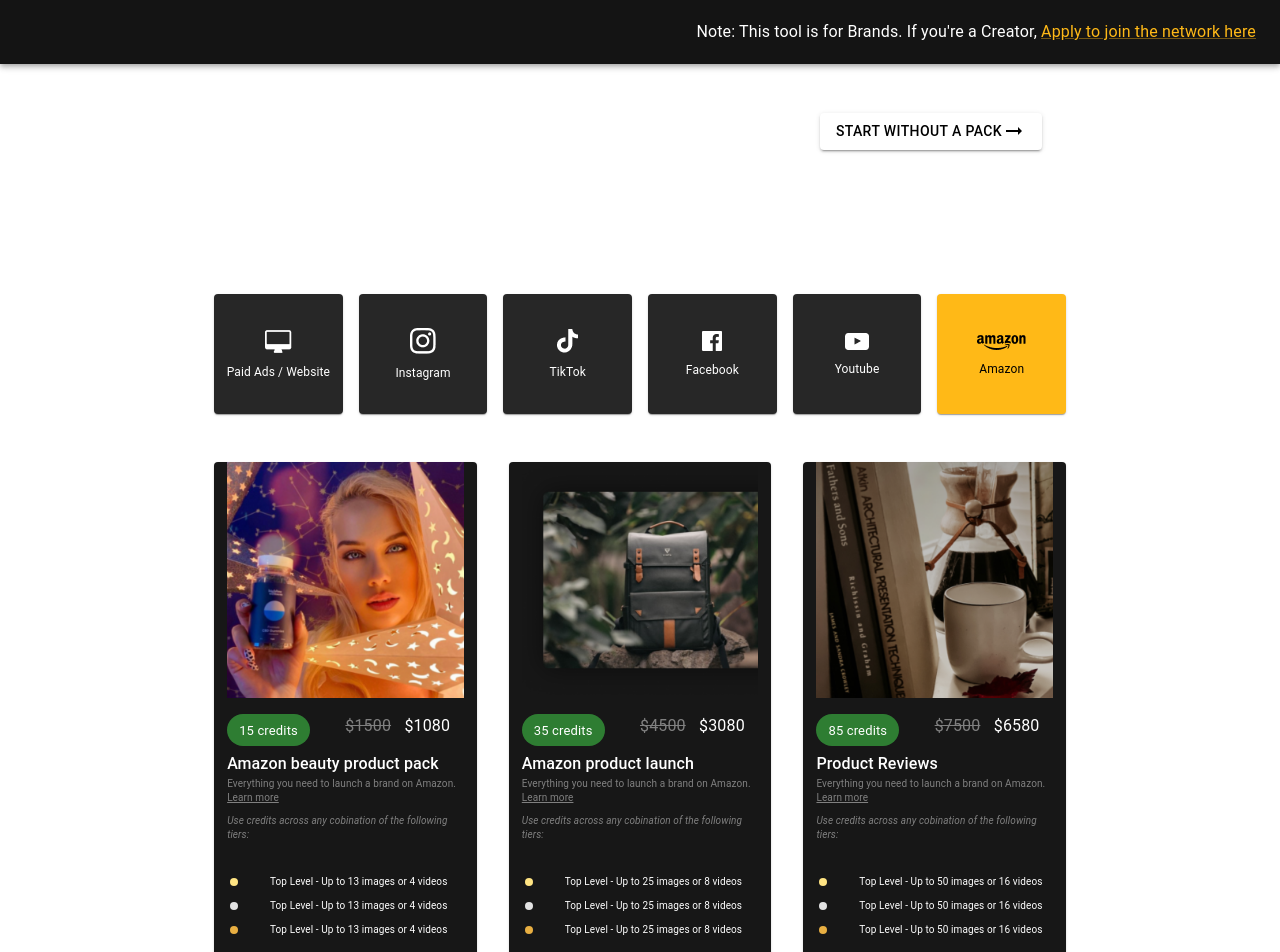
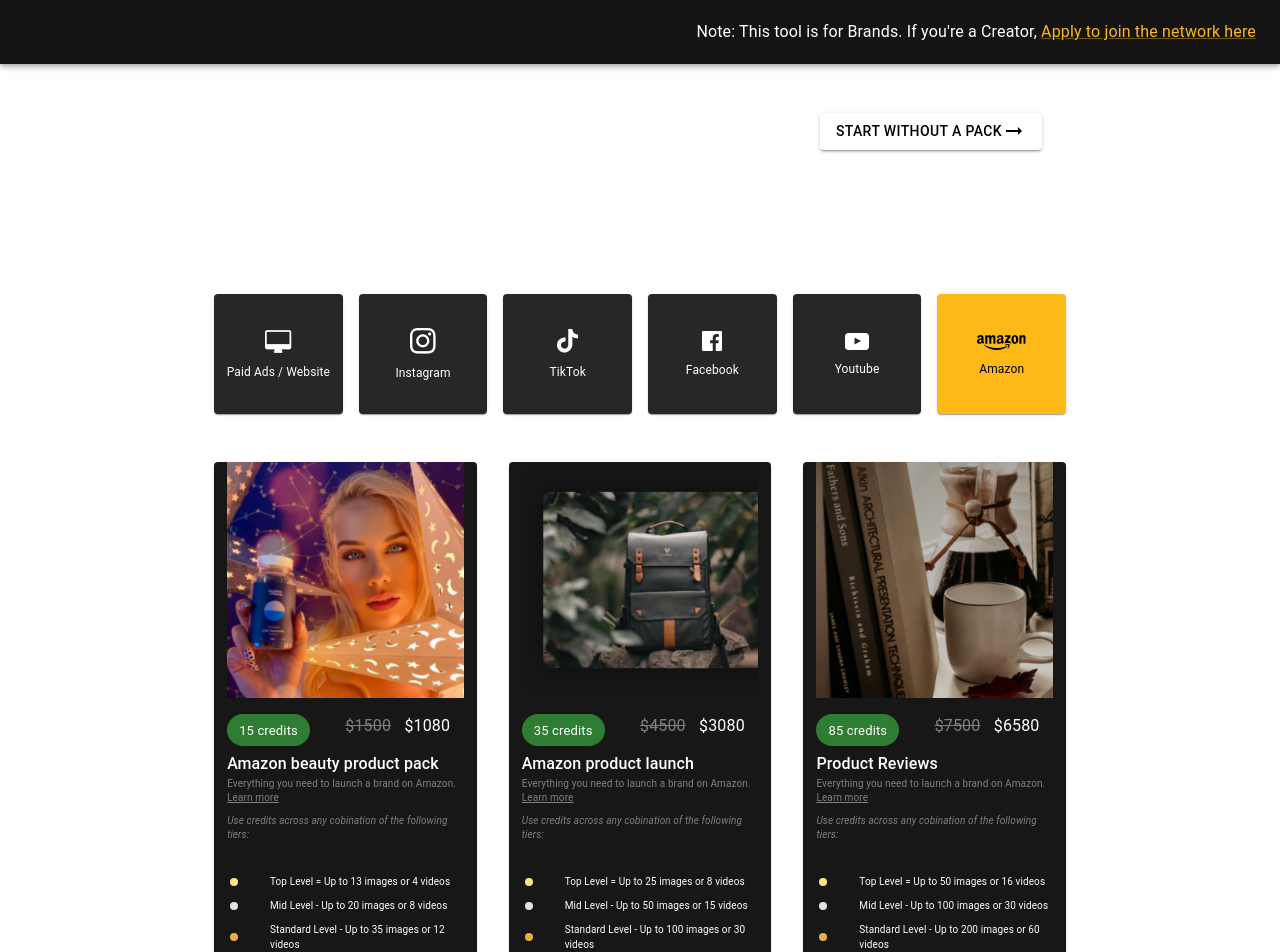
Before and after one commit to VarunVerma7/trend, a Next.js app: page / in a window 1280 px wide. Shown: the top 952 px of the page. Built offline with nearby package versions, Linux system fonts and the light colour scheme.

Commit message:
Refactored text

```diff
--- a/src/homepage-components/ProductCard.tsx
+++ b/src/homepage-components/ProductCard.tsx
@@ -101,7 +101,7 @@
             </ListItemIcon>
             <ListItemText
               primaryTypographyProps={{ fontSize: "10px" }}
-              primary={"Top Level - " + toplevel}
+              primary={text}
             />
           </ListItem>
         ))}
```
